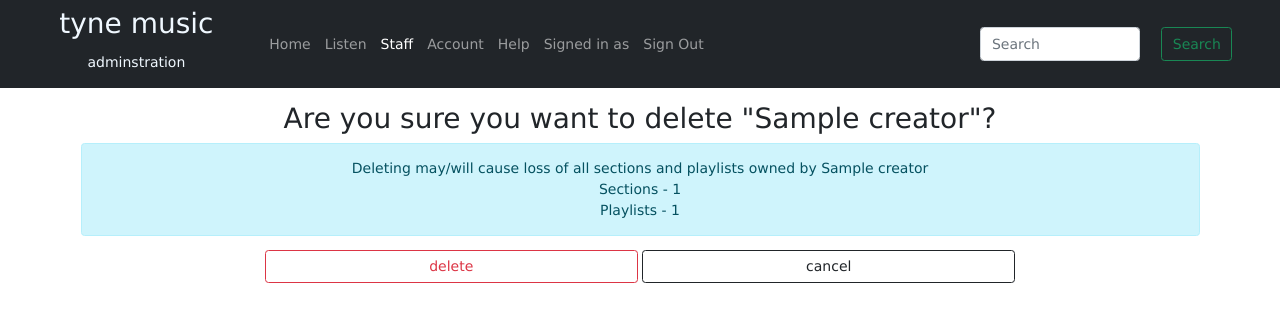
After one commit to muremwa/new-tyne-music, a Django app: template staff/templates/staff/creators/confirm_delete.html in a window 1280 px wide. The commit adds this page. Shown: the top 322 px of the page. Run offline with Django 3.2, Linux system fonts and the light colour scheme; the template is opened without the code that fills it: most values are stand-ins (such as "Sample title", 1, 10 or a date in 2020); some libraries are stand-ins or nearby versions.

Commit message:
adds deleting of creator

```diff
--- a/staff/static/staff/css/creators/creator_list.css
+++ b/staff/static/staff/css/creators/creator_list.css
@@ -1,6 +1,7 @@
 .creator {
     margin: 1em;
     width: 21%;
+    min-height: 13em;
 }
 
 .creator > div.max {
--- /dev/null
+++ b/staff/templates/staff/creators/confirm_delete.html
@@ -0,0 +1,29 @@
+{% extends 'staff/staff_base.html' %}
+{% load static %}
+
+{% block title %}Delete {{ creator.name }}{% endblock title %}
+
+{% block style %}
+    <link rel="stylesheet" href="{% static 'staff/css/creators/creator_detail.css' %}" type="text/css">
+{% endblock style %}
+
+{% block staff %}active{% endblock staff %}
+
+{% block content %}
+
+    <div class="container text-center">
+        <h2>Are you sure you want to delete "{{ creator.name }}"?</h2>
+
+            <div class="alert alert-info">
+                Deleting may/will cause loss of all sections and playlists owned by {{ creator.name }}
+                <br>Sections - {{ creator.creatorsection_set.count }} <br>Playlists - {{ creator.playlist_set.count }}
+            </div>
+
+            <form method="post">
+                {% csrf_token %}
+                <input type="submit" value="delete" class="btn btn-outline-danger col-sm-4">
+                <a href="{% url 'staff:creator-detail' creator_id=creator.pk %}" class="btn btn-outline-dark col-sm-4">cancel</a>
+            </form>
+    </div>
+
+{% endblock content %}
--- a/staff/templates/staff/creators/creator_detail.html
+++ b/staff/templates/staff/creators/creator_detail.html
@@ -91,7 +91,7 @@
                     </div>
                     <div class="col-md-1"></div>
                     <div class="col-md-3">
-                        <a href="" class="btn btn-outline-danger">Delete {{ creator.name }}</a>
+                        <a href="{% url 'staff:creator-delete' creator_id=creator.pk %}" class="btn btn-outline-danger">Delete {{ creator.name }}</a>
                     </div>
                     <div class="col-md-1"></div>
                 {% endif %}
--- a/staff/urls.py
+++ b/staff/urls.py
@@ -100,4 +100,7 @@ urlpatterns = [
         name='creator-actions'
     ),
 
+    # manage-creators/creator/delete/22/
+    path('manage-creators/creator/delete/<int:creator_id>/', views.CreatorDeleteView.as_view(), name='creator-delete'),
+
 ]
```
Also changed, not shown: staff/views.py (+9 -1 lines).
